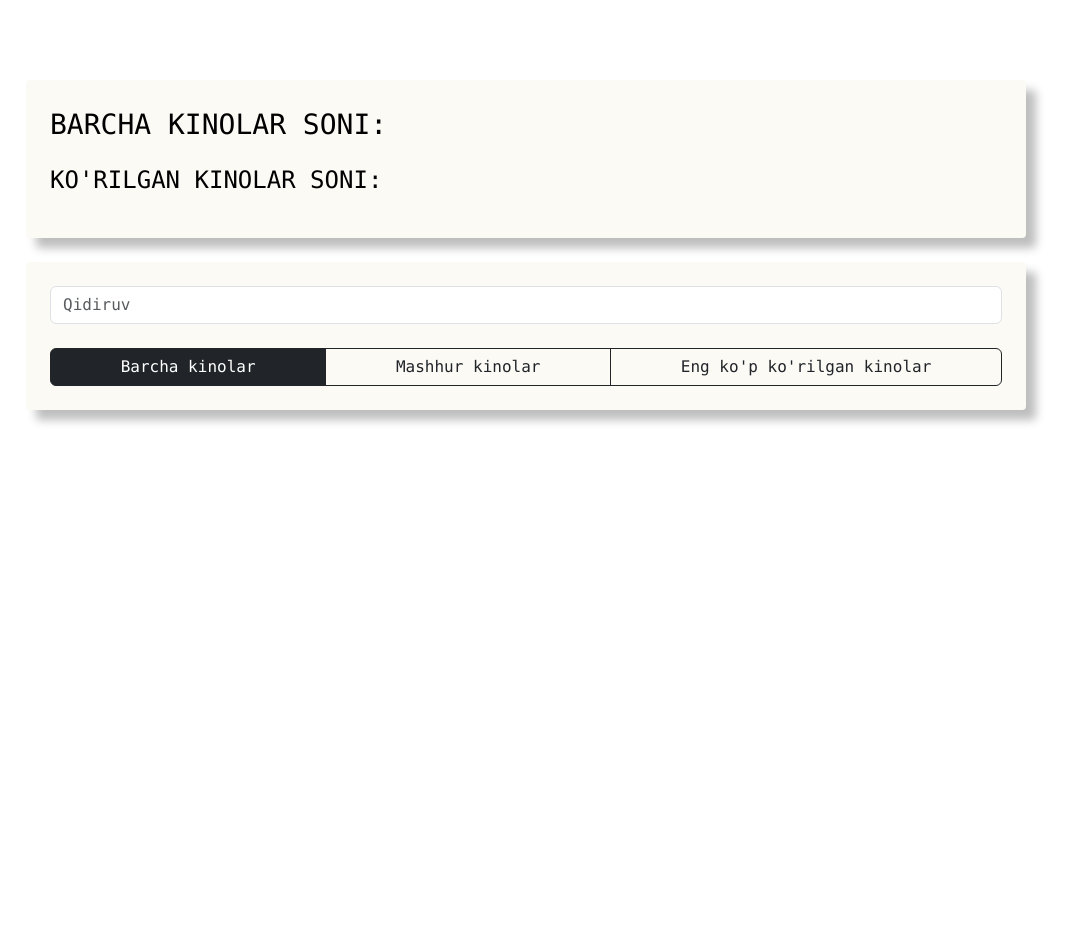
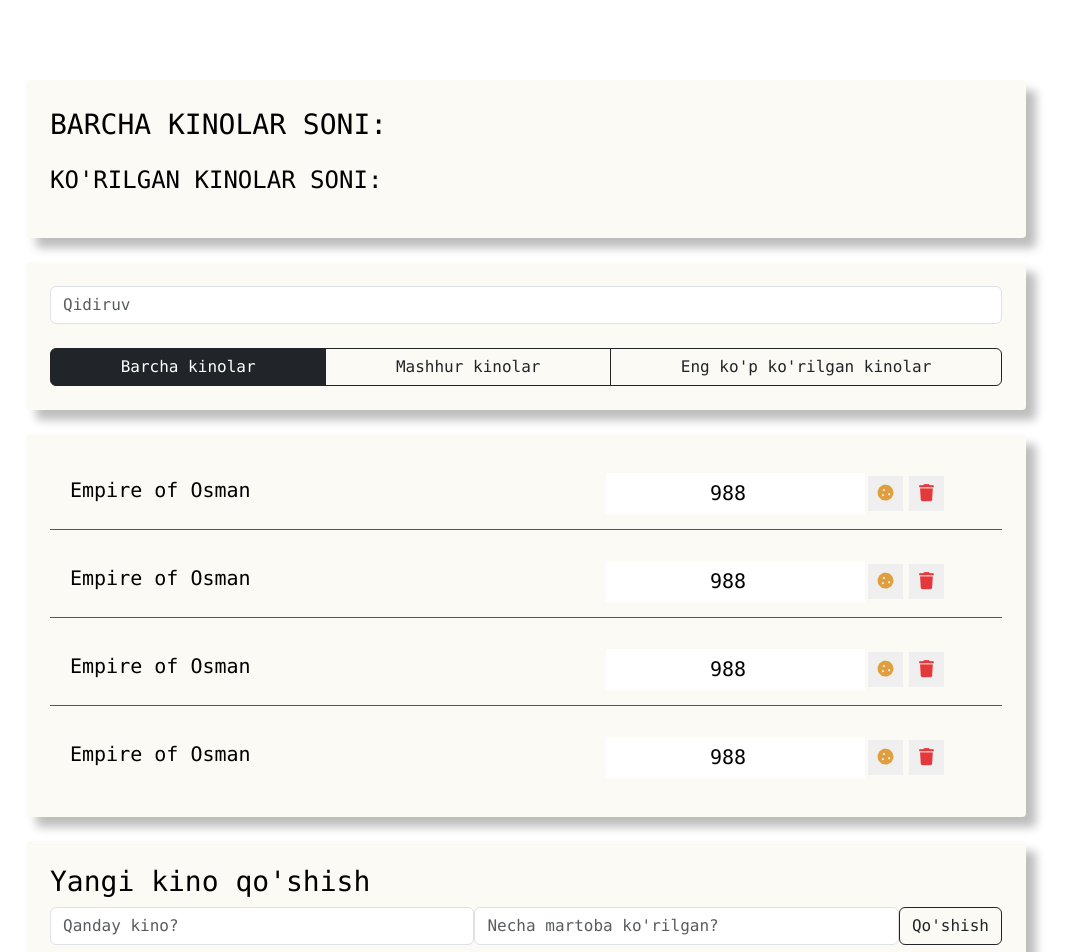
Before and after one commit to JasurbekZiyodullayev/react-practice, a React (Vite) app: page / in a window 1280 px wide. Shown: the top 952 px of the page, without its empty margins (114-1185 px from the left). Before the commit the page ends 880 px from the top, so only its background shows below. Built offline with nearby package versions, Linux system fonts and the light colour scheme.

Commit message:
end shablon

```diff
--- a/src/components/app/app.tsx
+++ b/src/components/app/app.tsx
@@ -1,5 +1,7 @@
 import AppFilter from "../app-filter/app-filter";
 import AppInfo from "../app-info/app-info";
+import MovieList from "../movie-list/movie-list";
+import MoviesAdd from "../movies-add/movies-add";
 import SearchPanel from "../search-panel/search-panel";
 import "./app.css";
 
@@ -12,6 +14,8 @@
           <SearchPanel />
           <AppFilter />
         </div>
+        <MovieList />
+        <MoviesAdd />
       </div>
     </div>
   );
--- /dev/null
+++ b/src/components/movie-list-items/items.css
@@ -0,0 +1,55 @@
+.list-group-item {
+  padding: 15px 20px;
+  border-bottom: 1px solid#3d5a80;
+}
+.list-group-item:last-child {
+  border-bottom: none;
+}
+.list-group-item span {
+  line-height: 35px;
+  font-size: 20px;
+  cursor: pointer;
+  width: 550px;
+}
+.list-group-item input {
+  line-height: 35px;
+  font-size: 20px;
+  text-align: center;
+  border: 0;
+}
+.list-group-item button {
+  width: 35px;
+  height: 35px;
+  margin: 3px;
+  font-size: 17px;
+  border: none;
+  cursor: pointer;
+}
+.list-group-item .btn-cookie {
+  color: #e09f3e;
+}
+.list-group-item .btn-trash {
+  color: #e5383b;
+}
+.list-group-item .fa-star {
+  width: 35px;
+  height: 35px;
+  text-align: center;
+  line-height: 35px;
+  font-size: 16px;
+  color: #ffd700;
+  transition: all 0.3s ease-in-out;
+  transform: translateX(30px);
+  opacity: 0;
+}
+.list-group-item.like .fa-star {
+  opacity: 1;
+  transform: translateX(0);
+}
+.list-group-item.increase .list-group-item-label,
+.list-group-item.increase .list-group-item-input {
+  color: #e09f3e;
+}
+.list-group-item.increase .btn-star {
+  color: #aeaeae;
+}
--- /dev/null
+++ b/src/components/movie-list-items/items.tsx
@@ -0,0 +1,22 @@
+import "./items.css";
+export default function MovieItems() {
+  return (
+    <li className="list-group-item d-flex justify-content-between">
+      <span className="list-group-item-label">Empire of Osman</span>
+      <input
+        type="number"
+        className="list-group-item-input"
+        defaultValue={988}
+      />
+      <div className="d-flex justify-content-center align-items-center">
+        <button type="button" className="btn-cookie btn-sm">
+          <i className="fas fa-cookie"></i>
+        </button>
+        <button type="button" className="btn-trash btn-sm">
+          <i className="fas fa-trash"></i>
+        </button>
+        <i className="fas fa-star"></i>
+      </div>
+    </li>
+  );
+}
--- /dev/null
+++ b/src/components/movie-list/movie-list.css
@@ -0,0 +1,6 @@
+.movie-list {
+  padding: 1.5rem;
+  border-radius: 4px;
+  background-color: #fcfaf5;
+  box-shadow: 10px 10px 10px #bebebe;
+}
--- /dev/null
+++ b/src/components/movie-list/movie-list.tsx
@@ -0,0 +1,12 @@
+import MovieItems from "../movie-list-items/items";
+import "./movie-list.css";
+export default function MovieList() {
+  return (
+    <div className="movie-list d-flex flex-column gap-3">
+      <MovieItems />
+      <MovieItems />
+      <MovieItems />
+      <MovieItems />
+    </div>
+  );
+}
--- /dev/null
+++ b/src/components/movies-add/movies-add.css
@@ -0,0 +1,7 @@
+.movies-add {
+  padding: 1.5rem;
+  border-radius: 4px;
+  background-color: #fcfaf5;
+  box-shadow: 10px 10px 10px #bebebe;
+  margin-bottom: 60px;
+}
--- /dev/null
+++ b/src/components/movies-add/movies-add.tsx
@@ -0,0 +1,23 @@
+import "./movies-add.css";
+export default function MoviesAdd() {
+  return (
+    <div className="movies-add">
+      <h3>Yangi kino qo'shish</h3>
+      <form className="add-form d-flex">
+        <input
+          type="text"
+          className="form-control new-movie-label"
+          placeholder="Qanday kino?"
+        />
+        <input
+          type="number"
+          className="form-control new-movie-label"
+          placeholder="Necha martoba ko'rilgan?"
+        />
+        <button type="submit" className="btn btn-outline-dark">
+          Qo'shish
+        </button>
+      </form>
+    </div>
+  );
+}
```
